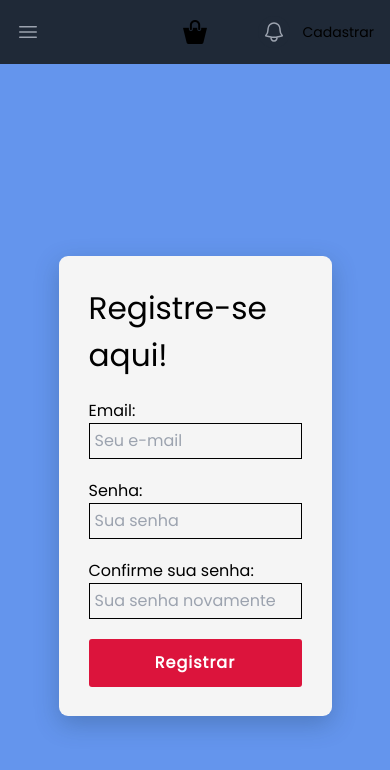
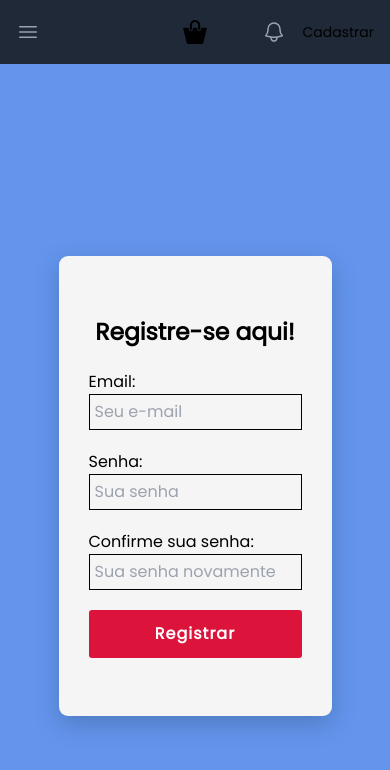
Before and after one commit to ICEI-PUC-Minas-PMV-SI/pmv-si-2024-1-pe3-t2-estore, a React (Vite) app in the folder frontend/: page /register in a window 390 px wide. Shown: the top 770 px of the page. Built offline with nearby package versions, Linux system fonts and the light colour scheme.

Commit message:
fix: h1 on register screen

```diff
--- a/frontend/src/css/register.css
+++ b/frontend/src/css/register.css
@@ -68,6 +68,11 @@ input[type="submit"] {
   align-items: center;
 }
 
+.form-register h1 {
+  font-size: 6vh;
+  font-weight: 800;
+}
+
 .image-register {
   display: flex;
   width: 80%;
@@ -106,7 +111,7 @@ input[type="submit"] {
   }
 
   .form-register h1 {
-    font-size: 8vw;
+    font-size: 6vw;
   }
 
   .inputs-register {
```
